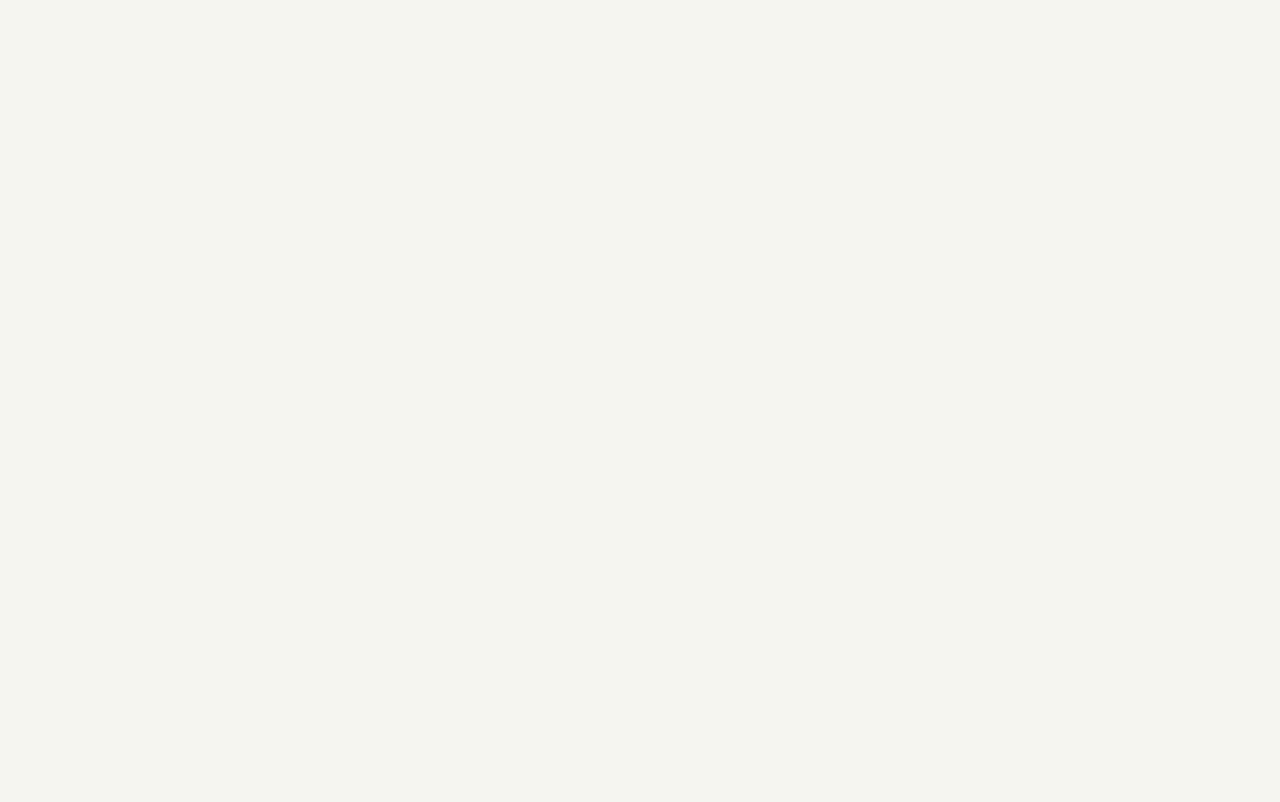
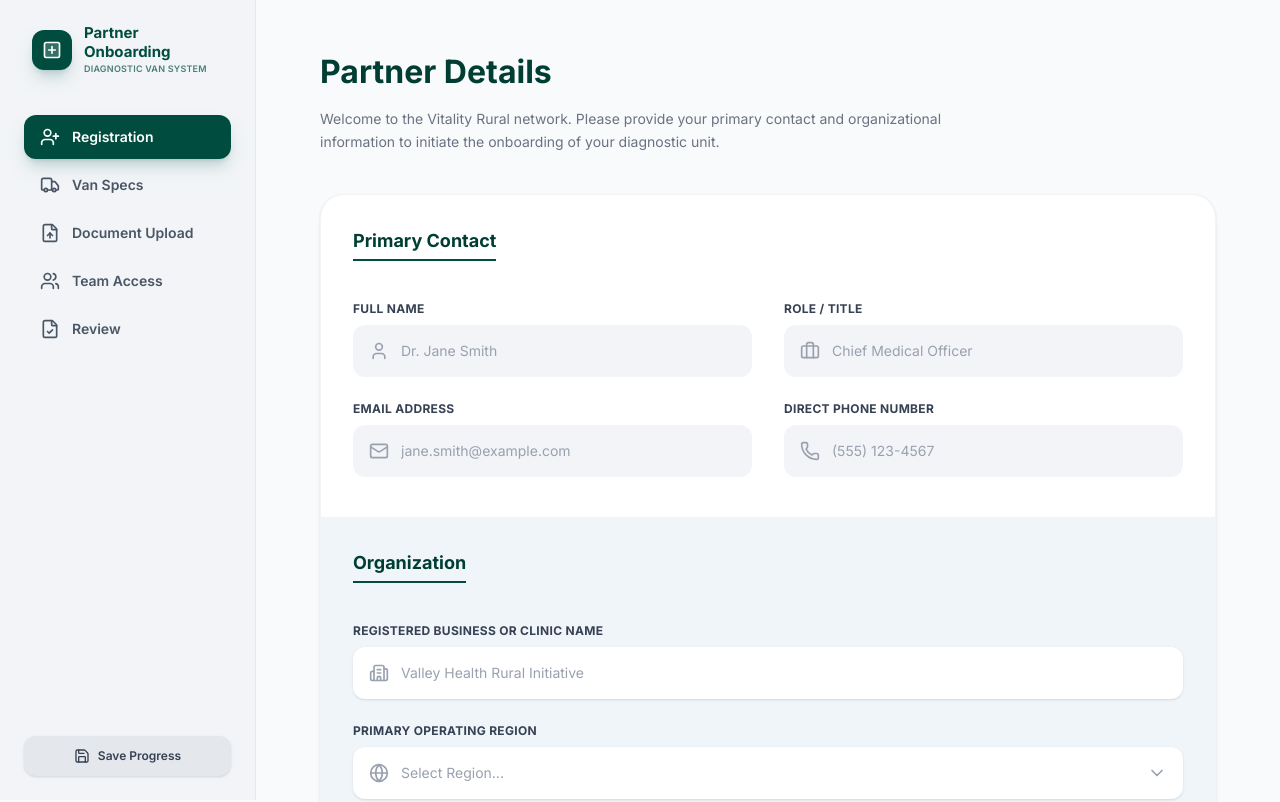
Before and after one commit to Prajapati-Krishna18/diagnoVan, a React app in the folder Frontend/: page /onboarding in a window 1280 px wide. Before the commit this address had no page. Shown: the top 802 px of the page. Built offline with nearby package versions, Linux system fonts and the light colour scheme; the HTML template or start-up script is replaced by a standard one.

Commit message:
feat: implement partner onboarding page and integrate registration flow from login

```diff
--- a/Frontend/src/App.jsx
+++ b/Frontend/src/App.jsx
@@ -10,6 +10,7 @@ import BookingConfirmation from "./pages/BookingConfirmation";
 import ForgotPassword from "./pages/ForgotPassword";
 import TrackingInfo from "./pages/TrackingInfo";
 import AdminDashboard from "./pages/AdminDashboard";
+import OnboardingPage from "./pages/OnboardingPage";
 
 export default function App() {
   return (
@@ -26,6 +27,7 @@ export default function App() {
         <Route path="/forgot-password" element={<ForgotPassword />} />
         <Route path="/tracking" element={<TrackingInfo />} />
         <Route path="/admin-dashboard" element={<AdminDashboard />} />
+        <Route path="/onboarding" element={<OnboardingPage />} />
       </Routes>
     </BrowserRouter>
   );
--- a/Frontend/src/pages/LoginPage.jsx
+++ b/Frontend/src/pages/LoginPage.jsx
@@ -116,7 +116,10 @@ export default function LoginPage() {
             </div>
 
             <div className="space-y-3">
-              <button className="w-full bg-gray-50 text-brand-dark border-2 border-gray-100 py-3.5 rounded-xl font-bold flex items-center justify-center gap-2 hover:bg-white hover:border-brand-primary/20 transition-all group text-sm">
+              <button
+                onClick={() => navigate('/onboarding')}
+                className="w-full bg-gray-50 text-brand-dark border-2 border-gray-100 py-3.5 rounded-xl font-bold flex items-center justify-center gap-2 hover:bg-white hover:border-brand-primary/20 transition-all group text-sm"
+              >
                 <Grid2X2 size={18} className="text-brand-primary group-hover:rotate-12 transition-transform" />
                 Register your Van
               </button>
--- /dev/null
+++ b/Frontend/src/pages/OnboardingPage.jsx
@@ -0,0 +1,190 @@
+import React from 'react';
+import { motion } from 'motion/react';
+import {
+  UserPlus,
+  Truck,
+  FileUp,
+  Users,
+  FileCheck,
+  Save,
+  PlusSquare,
+  User,
+  Briefcase,
+  Mail,
+  Phone,
+  Building2,
+  Globe,
+  ChevronDown,
+  ArrowRight
+} from 'lucide-react';
+import { useNavigate } from 'react-router-dom';
+
+export default function OnboardingPage() {
+  const navigate = useNavigate();
+
+  const sidebarItems = [
+    { icon: UserPlus, label: 'Registration', active: true, path: '/onboarding' },
+    { icon: Truck, label: 'Van Specs', active: false, path: '#' },
+    { icon: FileUp, label: 'Document Upload', active: false, path: '#' },
+    { icon: Users, label: 'Team Access', active: false, path: '#' },
+    { icon: FileCheck, label: 'Review', active: false, path: '#' },
+  ];
+
+  return (
+    <div className="flex min-h-screen bg-[#F9FAFB] font-sans antialiased text-gray-900">
+      {/* Sidebar */}
+      <aside className="w-64 bg-[#F2F4F7] border-r border-gray-200 flex flex-col p-6 sticky top-0 h-screen">
+        <div className="flex items-center gap-3 mb-10 px-2">
+          <div className="bg-[#004D40] p-2.5 rounded-xl shadow-lg shadow-[#004D40]/20">
+            <PlusSquare className="text-white w-5 h-5 fill-white/20" />
+          </div>
+          <div>
+            <h1 className="text-[#004D40] font-bold text-[15px] leading-tight">Partner Onboarding</h1>
+            <p className="text-[#004D40]/70 text-[9px] font-semibold tracking-wide uppercase">Diagnostic Van System</p>
+          </div>
+        </div>
+
+        <nav className="flex-1 space-y-1">
+          {sidebarItems.map((item) => (
+            <button
+              key={item.label}
+              onClick={() => item.path !== '#' && navigate(item.path)}
+              className={`w-full flex items-center gap-3 px-4 py-3 rounded-xl transition-all duration-200 ${
+                item.active
+                  ? 'bg-[#004D40] text-white shadow-lg shadow-[#004D40]/20'
+                  : 'text-gray-600 hover:bg-gray-200'
+              }`}
+            >
+              <item.icon className={`w-5 h-5 ${item.active ? 'text-white' : 'text-gray-600'}`} />
+              <span className="text-sm font-semibold">{item.label}</span>
+            </button>
+          ))}
+        </nav>
+
+        <div className="mt-auto">
+          <button className="w-full flex items-center justify-center gap-2 py-3 bg-[#E4E7EC] hover:bg-[#D0D5DD] transition-colors rounded-xl text-xs font-semibold text-gray-700 shadow-sm">
+            <Save className="w-4 h-4" />
+            Save Progress
+          </button>
+        </div>
+      </aside>
+
+      {/* Main Content */}
+      <main className="flex-1 p-12 overflow-y-auto">
+        <div className="max-w-4xl mx-auto">
+          <header className="mb-10">
+            <h2 className="text-[32px] font-bold text-[#003D33] mb-3">Partner Details</h2>
+            <p className="text-gray-500 text-sm max-w-2xl leading-relaxed">
+              Welcome to the Vitality Rural network. Please provide your primary contact and organizational information to initiate the onboarding of your diagnostic unit.
+            </p>
+          </header>
+
+          <section className="bg-white rounded-3xl shadow-sm border border-gray-100 overflow-hidden">
+            {/* Primary Contact Section */}
+            <div className="p-8 pb-10">
+              <h3 className="text-lg font-bold text-[#003D33] border-b-2 border-[#004D40] inline-block pb-1 mb-10">Primary Contact</h3>
+
+              <div className="grid grid-cols-1 md:grid-cols-2 gap-x-8 gap-y-6">
+                <div>
+                  <label className="block text-xs font-bold text-gray-700 mb-2 uppercase tracking-wide">Full Name</label>
+                  <div className="relative group">
+                    <User className="absolute left-4 top-1/2 -translate-y-1/2 w-5 h-5 text-gray-400" />
+                    <input
+                      type="text"
+                      placeholder="Dr. Jane Smith"
+                      className="w-full pl-12 pr-4 py-4 bg-[#F2F4F7] border-none rounded-xl text-sm placeholder-gray-400 focus:ring-2 focus:ring-[#004D40] transition-all"
+                    />
+                  </div>
+                </div>
+
+                <div>
+                  <label className="block text-xs font-bold text-gray-700 mb-2 uppercase tracking-wide">Role / Title</label>
+                  <div className="relative group">
+                    <Briefcase className="absolute left-4 top-1/2 -translate-y-1/2 w-5 h-5 text-gray-400" />
+                    <input
+                      type="text"
+                      placeholder="Chief Medical Officer"
+                      className="w-full pl-12 pr-4 py-4 bg-[#F2F4F7] border-none rounded-xl text-sm placeholder-gray-400 focus:ring-2 focus:ring-[#004D40] transition-all"
+                    />
+                  </div>
+                </div>
+
+                <div>
+                  <label className="block text-xs font-bold text-gray-700 mb-2 uppercase tracking-wide">Email Address</label>
+                  <div className="relative group">
+                    <Mail className="absolute left-4 top-1/2 -translate-y-1/2 w-5 h-5 text-gray-400" />
+                    <input
+                      type="email"
+                      placeholder="jane.smith@example.com"
+                      className="w-full pl-12 pr-4 py-4 bg-[#F2F4F7] border-none rounded-xl text-sm placeholder-gray-400 focus:ring-2 focus:ring-[#004D40] transition-all"
+                    />
+                  </div>
+                </div>
+
+                <div>
+                  <label className="block text-xs font-bold text-gray-700 mb-2 uppercase tracking-wide">Direct Phone Number</label>
+                  <div className="relative group">
+                    <Phone className="absolute left-4 top-1/2 -translate-y-1/2 w-5 h-5 text-gray-400" />
+                    <input
+                      type="tel"
+                      placeholder="(555) 123-4567"
+                      className="w-full pl-12 pr-4 py-4 bg-[#F2F4F7] border-none rounded-xl text-sm placeholder-gray-400 focus:ring-2 focus:ring-[#004D40] transition-all"
+                    />
+                  </div>
+                </div>
+              </div>
+            </div>
+
+            {/* Organization Section */}
+            <div className="bg-[#F0F5FA] p-8">
+              <h3 className="text-lg font-bold text-[#003D33] border-b-2 border-[#004D40] inline-block pb-1 mb-10">Organization</h3>
+
+              <div className="space-y-6">
+                <div>
+                  <label className="block text-xs font-bold text-gray-700 mb-2 uppercase tracking-wide">Registered Business or Clinic Name</label>
+                  <div className="relative group">
+                    <Building2 className="absolute left-4 top-1/2 -translate-y-1/2 w-5 h-5 text-gray-400" />
+                    <input
+                      type="text"
+                      placeholder="Valley Health Rural Initiative"
+                      className="w-full pl-12 pr-4 py-4 bg-white border-none rounded-xl text-sm placeholder-gray-400 shadow-sm focus:ring-2 focus:ring-[#004D40] transition-all"
+                    />
+                  </div>
+                </div>
+
+                <div>
+                  <label className="block text-xs font-bold text-gray-700 mb-2 uppercase tracking-wide">Primary Operating Region</label>
+                  <div className="relative group cursor-pointer">
+                    <Globe className="absolute left-4 top-1/2 -translate-y-1/2 w-5 h-5 text-gray-400" />
+                    <select
+                      className="w-full pl-12 pr-12 py-4 bg-white border-none rounded-xl text-sm text-gray-400 shadow-sm focus:ring-2 focus:ring-[#004D40] appearance-none cursor-pointer transition-all"
+                      defaultValue=""
+                    >
+                      <option value="" disabled>Select Region...</option>
+                      <option value="north">North America</option>
+                      <option value="south">South America</option>
+                      <option value="europe">Europe</option>
+                      <option value="asia">Asia</option>
+                    </select>
+                    <ChevronDown className="absolute right-4 top-1/2 -translate-y-1/2 w-5 h-5 text-gray-400 pointer-events-none" />
+                  </div>
+                </div>
+              </div>
+            </div>
+          </section>
+
+          {/* Footer Action */}
+          <div className="mt-8 flex justify-end">
+            <button
+              onClick={() => navigate('/van-specs')}
+              className="flex items-center gap-3 px-10 py-4 bg-[#004D40] hover:bg-[#003D33] text-white font-bold rounded-2xl shadow-xl shadow-[#004D40]/20 transition-all group"
+            >
+              Continue to Van Specs
+              <ArrowRight className="w-5 h-5 transition-transform group-hover:translate-x-1" />
+            </button>
+          </div>
+        </div>
+      </main>
+    </div>
+  );
+}
```
